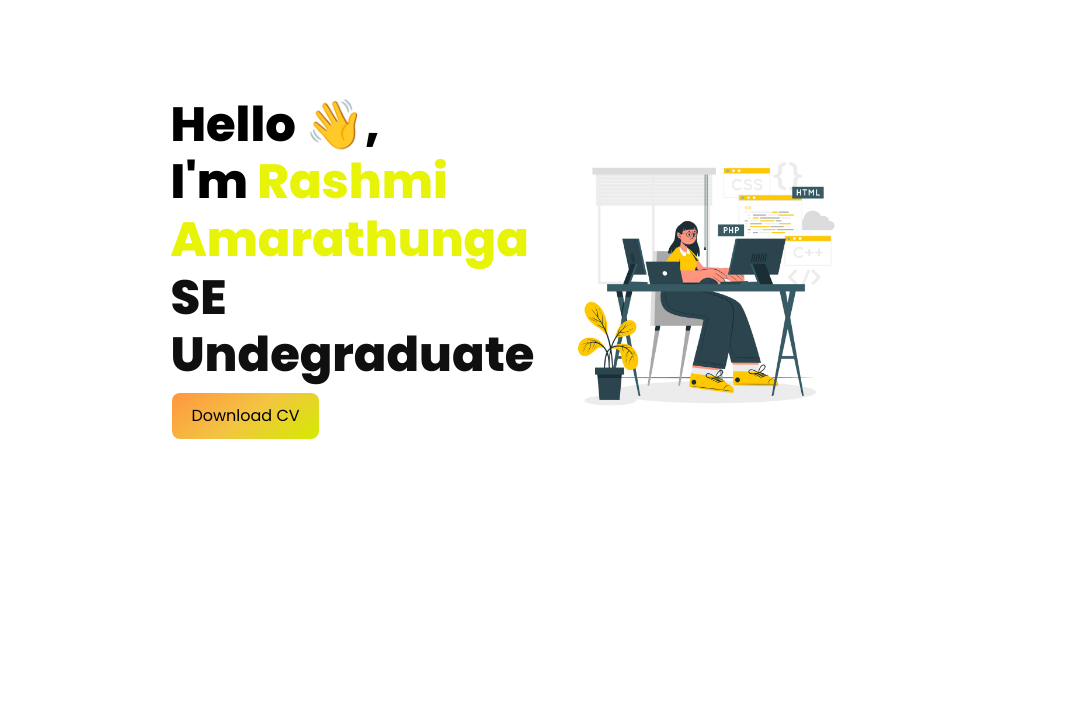
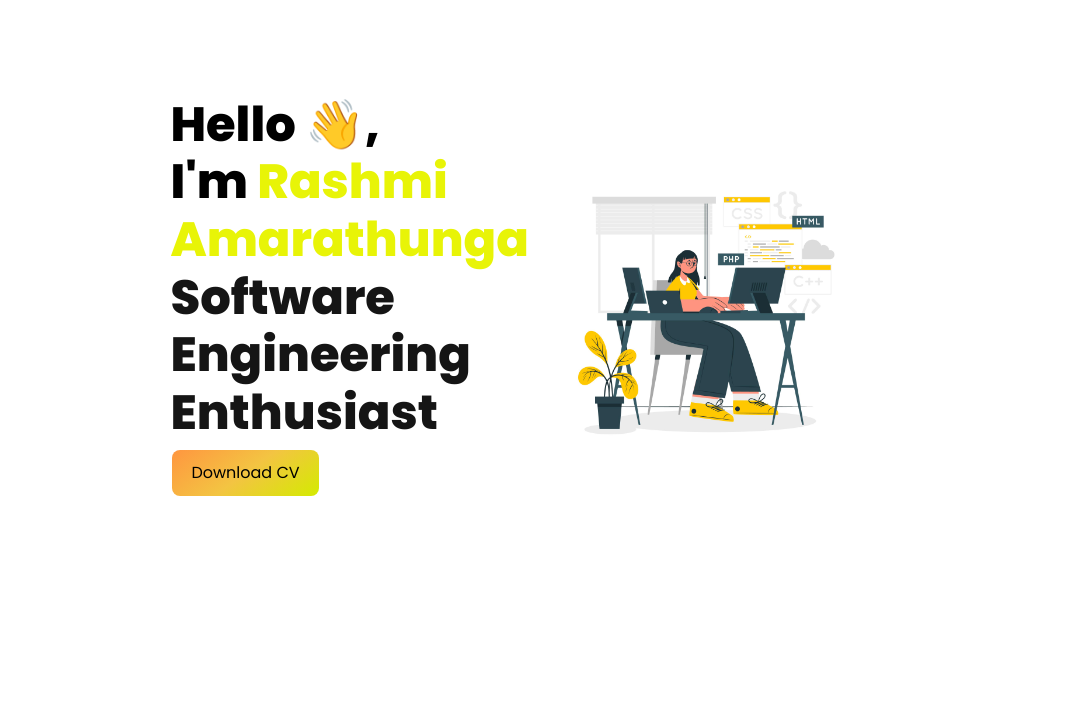
Before and after one commit to rashmi-96/portfolio-website, a website: page index.html in a window 1280 px wide. Shown: the part 72-800 px from the top of the page, without its empty margins (100-1181 px from the left). Drawn offline with nearby package versions, Linux system fonts and the light colour scheme; a web font is replaced by a local one.

Commit message:
initial commit

```diff
--- a/index.html
+++ b/index.html
@@ -64,7 +64,7 @@
       <div class="Intro-text">
         <h2>Hello 👋,
           <br /> I'm <span class="title-color">Rashmi Amarathunga</span><br/>
-            <span id="text-1" >SE Undegraduate</span></h2>
+            <span id="text-1" >Software Engineering Enthusiast</span></h2>
             <div class="button-resume" id="resume">
             <button onclick="window.location.href = 'https://drive.google.com/file/d/16lOMnpYfmGPnRLTWUUBdK1n39WlUxI-9/view?usp=sharing';" target="_blank" id="btn1" role="button"></a><span class="text">Download CV</span></button>
           </div>
```
